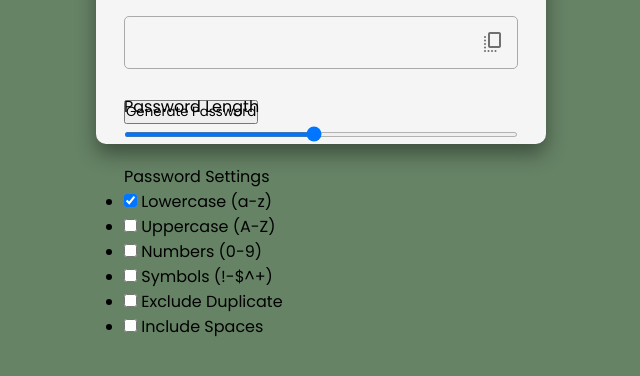
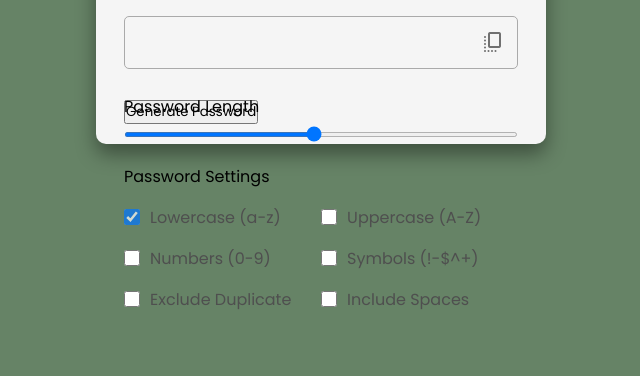
Before and after one commit to Lukasz-Jasionowski/Password-Generator, a plain HTML site: page index.html in a window 1280 px wide. Shown: the part 362-738 px from the top of the page, without its empty margins (319-959 px from the left). Drawn offline with nearby package versions, Linux system fonts and the light colour scheme.

Commit message:
Add styles for "password settings'

```diff
--- a/style.css
+++ b/style.css
@@ -108,3 +108,37 @@ body {
   width: 100%;
   height: 5px;
 }
+
+.pass-settings .options {
+  display: flex;
+  list-style: none;
+  flex-wrap: wrap;
+  margin-top: 1rem;
+}
+
+.pass-settings .options .option {
+  display: flex;
+  align-items: center;
+  margin-bottom: 1rem;
+  width: calc(100% / 2);
+}
+
+.options .option:first-child {
+  pointer-events: none;
+}
+
+.options .option:first-child input {
+  opacity: 0.7;
+}
+
+.options .option input {
+  height: 16px;
+  width: 16px;
+  cursor: pointer;
+}
+
+.options .option label {
+  cursor: pointer;
+  color: #4f4f4f;
+  padding-left: 0.63rem;
+}
```
